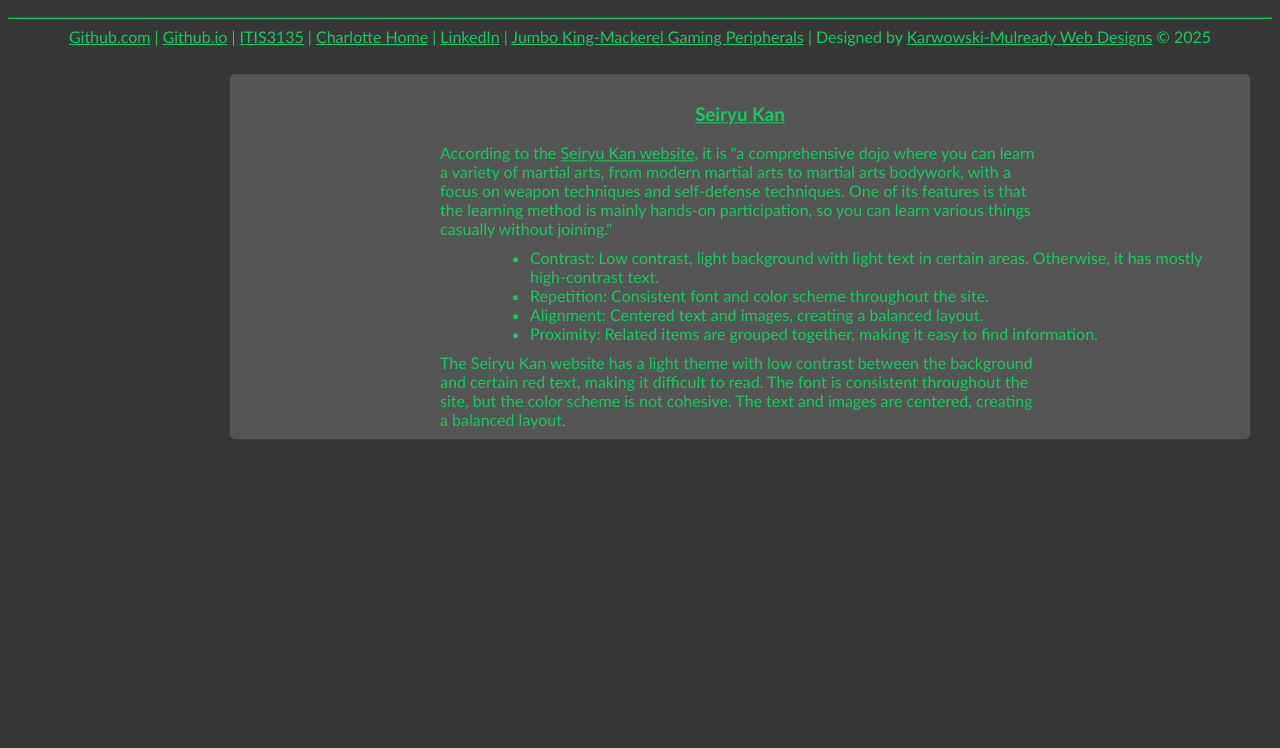
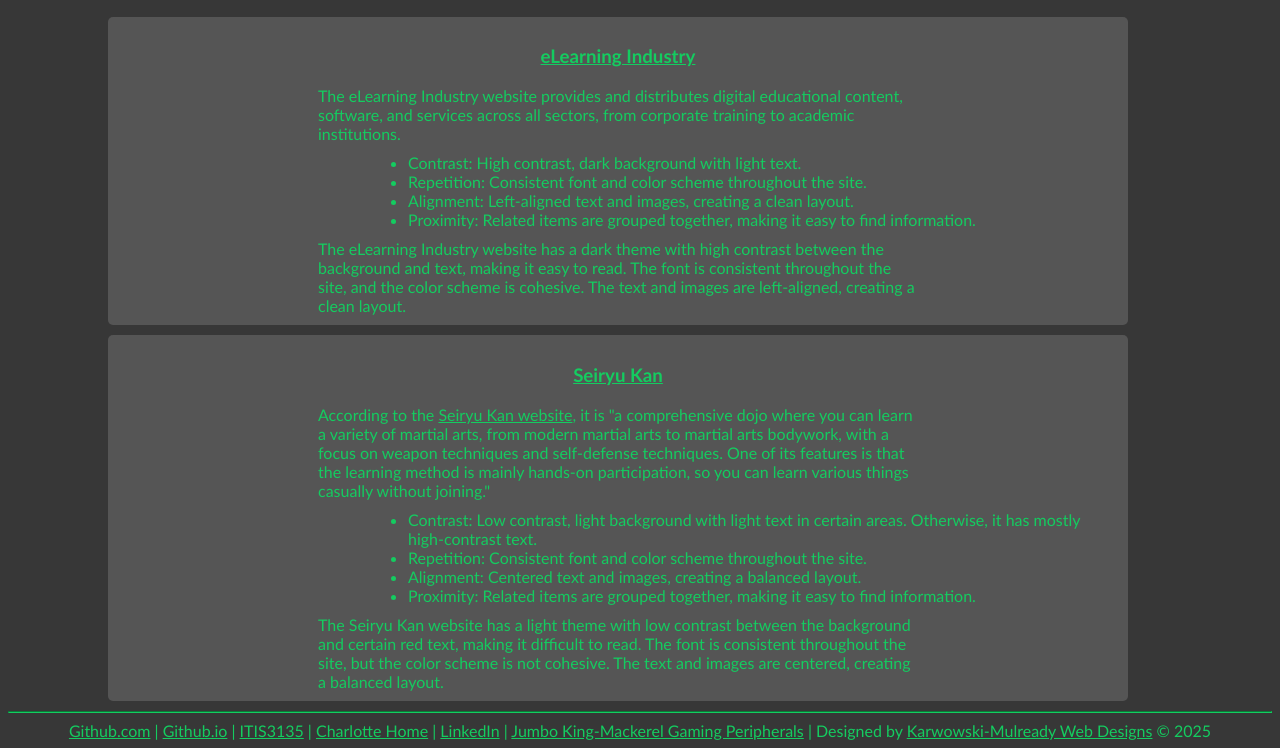
Before and after one commit to James-Karwowski/James-Karwowski.github.io, a plain HTML site: page itis3135/website_evaluations.html in a window 1280 px wide. Shown: the part 153-901 px from the top of the page. Before the commit the page ends 800 px from the top, so only its background shows below. Drawn offline with Linux system fonts and the light colour scheme.

Commit message:
Update website_evaluations.html

```diff
--- a/itis3135/website_evaluations.html
+++ b/itis3135/website_evaluations.html
@@ -9,10 +9,6 @@
                 background-color: #373737ff;
             }
             section{
-                position: absolute;
-                top: 50%;
-                left: 50%;
-                transform: translate(-50%, -50%);
                 background-color: #555555ff;
                 margin: 10px 100px 10px 100px;
                 border-radius: 5px;
@@ -20,6 +16,10 @@
                 max-width: 1000px;
                 width: 80%;
                 padding: 10px;
+            }
+            #all-sections{
+                justify-content: center;
+                align-items: center;
             }
             a {
                 color: #14cc60ff;
@@ -84,6 +84,7 @@
     </header>
     <main>
         <h2>Website Evaluations</h2>
+        <div id="all-sections">
             <section>
                 <h3><a href="https://elearningindustry.com/using-crap-web-design-for-elearning">eLearning Industry</a></h3>
                 <p>The eLearning Industry website provides and distributes digital educational content, software, and services across all sectors, from corporate training to academic institutions.</p>
@@ -106,6 +107,7 @@
                 </ul>
                 <p>The Seiryu Kan website has a light theme with low contrast between the background and certain red text, making it difficult to read. The font is consistent throughout the site, but the color scheme is not cohesive. The text and images are centered, creating a balanced layout.</p>
             </section>
+        </div>
     </main>
     <hr>
     <footer>
```
Lines whose indentation alone changed are shown as unchanged.
